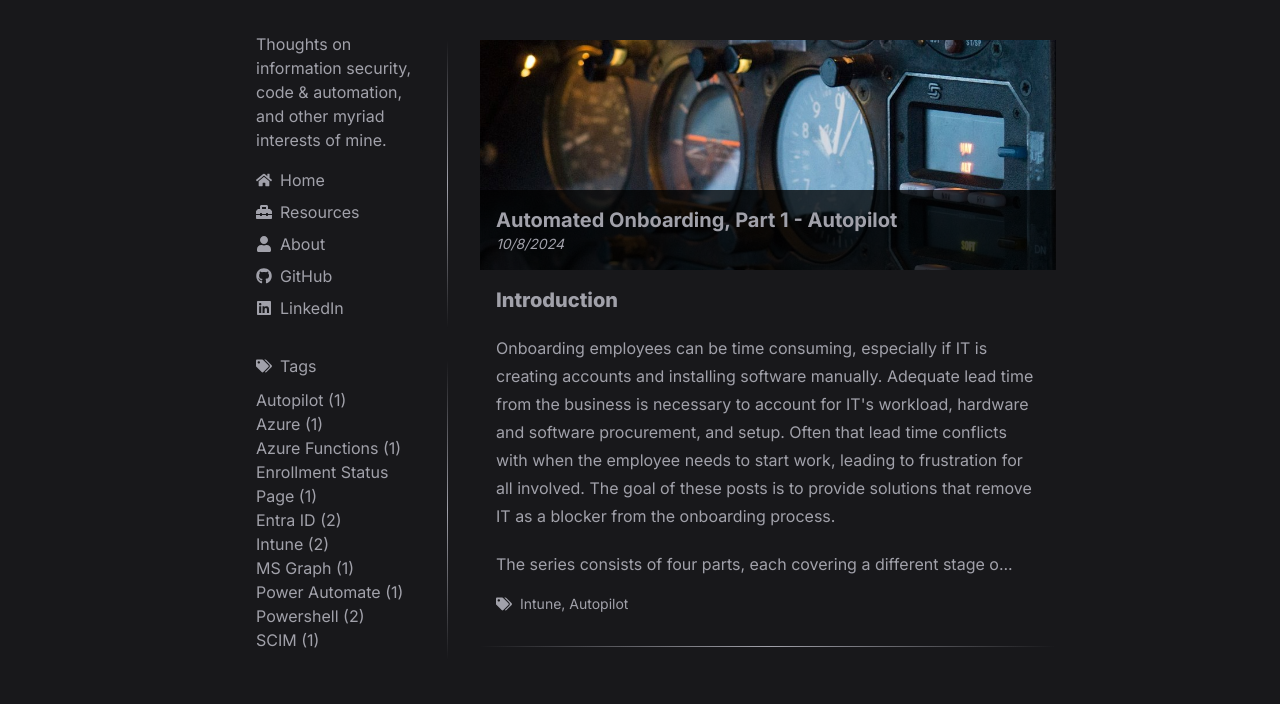
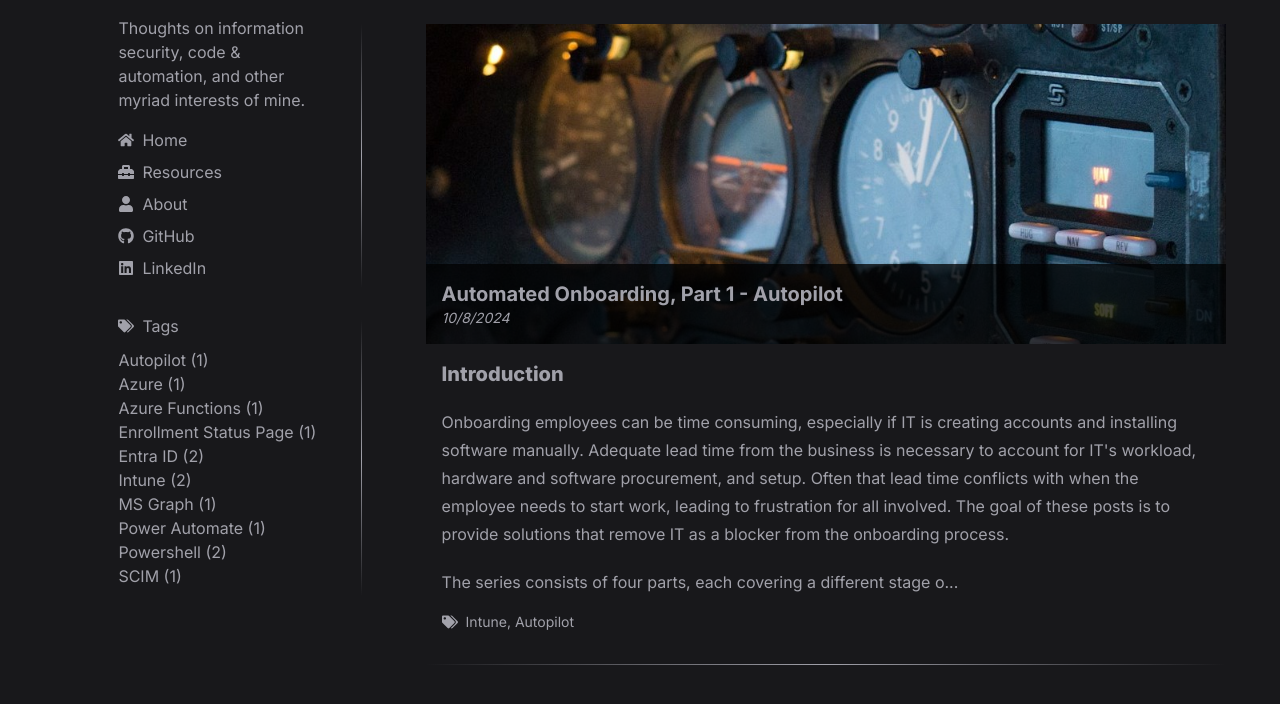
Before and after one commit to mattcbarrett/mattcbarrett.github.io, a Next.js app: page /tags/autopilot in a window 1280 px wide. Shown: the top 704 px of the page. Built offline with nearby package versions, Linux system fonts and the light colour scheme.

Commit message:
move Sidebar component and layout to layout.tsx

```diff
--- a/app/about/page.tsx
+++ b/app/about/page.tsx
@@ -1,35 +1,12 @@
 import React from 'react'
-import Sidebar from '../components/Sidebar'
-import { getAllPosts } from '@/lib/utilities'
 
 type Props = {}
 
 const AboutPage = (props: Props) => {
-  const allPosts = getAllPosts()
-  const tags =
-    allPosts
-      .map(post => post.tags)
-      .flat()
-      .sort()
-
-  const tagsLower =
-    allPosts
-      .map(post => post.tagsLower)
-      .flat()
-      .sort()
-
   return (
-    <div className="lg:container lg:mx-auto">
-      <div className="flex lg:flex-row lg:space-x-16 md:mx-8 flex-col justify-center">
-        {/* Move Sidebar component after 3/5th width div to place sidebar on right side of page. Then change parent div to flex-col-reverse to ensure menu button appears at top of page on small viewports. */}
-        <Sidebar tags={tags} tagsLower={tagsLower} />
-        <div className="flex flex-col lg:max-w-[800px] py-4">
-          <p className="prose prose-zinc400 text-left ml-4">
-            {"Most of my knowledge was gained from forums or blogs such as this, and I've come to share the philosophy that knowledge should be free. This site is a meager contribution."}
-          </p>
-        </div>
-      </div>
-    </div>
+    <p className="prose prose-zinc400 text-left ml-4">
+      {"Most of my knowledge was gained from forums or blogs such as this, and I've come to share the philosophy that knowledge should be free. This site is a meager contribution."}
+    </p>
   )
 }
 
--- a/app/components/BlogPost.tsx
+++ b/app/components/BlogPost.tsx
@@ -8,7 +8,7 @@ type Props = {
 const BlogPost = (props: Props) => {
   const { post } = props
   return (
-    <div className="container mx-auto lg:max-w-[800px]">
+    <>
       <div className="relative w-full">
         <img src={post.header_image} alt="header image" className="w-full object-cover" />
         <div className="w-full absolute bottom-0 md:p-4 p-2 bg-black bg-opacity-75">
@@ -39,7 +39,7 @@ const BlogPost = (props: Props) => {
       <div className="mt-4 md:ml-4 ml-2 text-sm italic">
         -{post.author}
       </div>
-    </div>
+    </>
   )
 }
 
--- a/app/components/BlogPostTeaser.tsx
+++ b/app/components/BlogPostTeaser.tsx
@@ -12,7 +12,7 @@ const BlogPostTeaser = (props: Props) => {
   const teaser = post.content.substring(0,550) + "..." //ellipsis so the post's content trails off
 
   return (
-    <div className="container mx-auto mt-6">
+    <div className="container mx-auto">
       <Link href={`/posts/${post.slug}`} className="hover:text-lime-400">
         <div className="relative w-full">
           <img src={post.header_image} alt="header image" className="w-full object-cover" />
@@ -50,7 +50,7 @@ const BlogPostTeaser = (props: Props) => {
           </div>
         </div>
       </div>
-      <div className="h-px bg-transparent bg-gradient-to-r from-transparent via-zinc-400 to-transparent mt-8"/>
+      <div className="h-px bg-transparent bg-gradient-to-r from-transparent via-zinc-400 to-transparent my-8"/>
     </div>
   )
 }
--- a/app/layout.tsx
+++ b/app/layout.tsx
@@ -1,7 +1,8 @@
 import type { Metadata } from "next";
 import { Inter } from "next/font/google";
 import "./globals.css";
-import Link from "next/link";
+import { getAllPosts } from "@/lib/utilities";
+import Sidebar from "./components/Sidebar";
 
 const inter = Inter({ subsets: ["latin"] });
 
@@ -15,6 +16,11 @@ export default function RootLayout({
 }: Readonly<{
   children: React.ReactNode;
 }>) {
+  const allPosts = getAllPosts()
+  const tags = allPosts.map(post => post.tags).flat().sort()
+  const tagsLower = allPosts.map(post => post.tagsLower).flat().sort()
+
+
   return (
     <html lang="en">
       <head>
@@ -22,15 +28,15 @@ export default function RootLayout({
         <script defer src="https://cloud.umami.is/script.js" data-website-id="5838b6ce-2920-4094-966d-f87a43bb57d4"></script>
       </head>
       <body className={`${inter.className} bg-zinc-900 text-zinc-400`}>
-        <div className="flex min-h-4 justify-center items-center">
-          {/* <div className="w-4/5 space-x-4 space-y-4 text-center">
-            <Link href={"/"}>Home</Link>
-            <Link href={"/projects"}>Projects</Link>
-            <Link href={"/about"}>About</Link>
-          </div> */}
+        <div className="lg:container lg:mx-auto">
+          <div className="flex lg:flex-row lg:space-x-16 md:mx-8 flex-col justify-center">
+            {/* Move Sidebar component after 3/5th width div to place sidebar on right side of page. Then change parent div to flex-col-reverse to ensure menu button appears at top of page on small viewports. */}
+            <Sidebar tags={tags} tagsLower={tagsLower} />
+            <div className="flex flex-col lg:max-w-[800px] lg:min-w-[800px] mt-6">
+              {children}
+            </div>
+          </div>
         </div>
-        {children}
-        {/* <div className="min-h-4" /> */}
       </body>
     </html>
   );
--- a/app/page.tsx
+++ b/app/page.tsx
@@ -7,18 +7,6 @@ import Link from "next/link";
 export default function Home() {
   const allPosts = getAllPosts()
 
-  const tags =
-    allPosts
-      .map(post => post.tags)
-      .flat()
-      .sort()
-
-  const tagsLower =
-    allPosts
-      .map(post => post.tagsLower)
-      .flat()
-      .sort()
-
     const paginatedPosts: Post[][] = []
 
     for (let i = 0; i < allPosts.length; i += 5) {
@@ -26,21 +14,15 @@ export default function Home() {
     }
 
   return (
-    <div className="lg:container lg:mx-auto">
-      <div className="flex lg:flex-row lg:space-x-16 md:mx-8 flex-col justify-center">
-        {/* Move Sidebar component after 3/5th width div to place sidebar on right side of page. Then change parent div to flex-col-reverse to ensure menu button appears at top of page on small viewports. */}
-        <Sidebar tags={tags} tagsLower={tagsLower} />
-        <div className="flex flex-col lg:max-w-[800px]">
+    <>
       {allPosts.map((post, index) => (
           <BlogPostTeaser post={post} key={post.slug} />
       ))}
-          <div className="text-center space-x-2 m-8">
+      <div className="text-center space-x-2 mb-8">
         {paginatedPosts.map((page, index) => (
           <Link href={`/page/${index + 1}`} key={`page-${index}`} className="hover:text-lime-400">{index + 1}</Link>
         ))}
       </div>
-        </div>
-      </div>
-    </div>
+    </>
   );
 }
--- a/app/page/[page]/page.tsx
+++ b/app/page/[page]/page.tsx
@@ -2,7 +2,6 @@ import React from 'react'
 import { getAllPosts } from '@/lib/utilities'
 import { Post } from '@/lib/types'
 import BlogPostTeaser from '@/app/components/BlogPostTeaser'
-import Sidebar from '@/app/components/Sidebar'
 import Link from 'next/link'
 
 type Props = {
@@ -31,18 +30,6 @@ const page = ({ params }: Props) => {
 
   const allPosts = getAllPosts()
 
-  const tags =
-  allPosts
-    .map(post => post.tags)
-    .flat()
-    .sort()
-
-const tagsLower =
-  allPosts
-    .map(post => post.tagsLower)
-    .flat()
-    .sort()
-
   const paginatedPosts: Post[][] = []
 
   for (let i = 0; i < allPosts.length; i += 5) { // Need to turn this into a function for re-use above and in /app.tsx
@@ -52,12 +39,7 @@ const tagsLower =
   const posts = paginatedPosts[(Number(page) - 1)] //Subtract 1 so the page number from the route matches the correct array index
 
   return (
-    <div className="flex items-center justify-center">
-      <div className="lg:w-4/5 md:w-full px-8 mx-auto">
-        <div className="flex flex-col lg:flex-row lg:space-x-8 justify-center">
-          {/* Move Sidebar component after 3/5th width div to place sidebar on right side of page. Then change parent div to flex-col-reverse to ensure menu button appears at top of page on small viewports. */}
-          <Sidebar tags={tags} tagsLower={tagsLower} />
-          <div className="flex flex-col w-full lg:w-3/5 justify-start space-y-4">
+    <>
       {posts.map((post, index) => (
         <BlogPostTeaser post={post} key={`item-${index}`}/>
       ))}
@@ -66,10 +48,7 @@ const tagsLower =
           <Link href={`/page/${index + 1}`} key={`page-${index + 1}`}>{index + 1}</Link>
         ))}
       </div>
-          </div>
-        </div>
-      </div>
-    </div>
+    </>
   )
 }
 
--- a/app/posts/[slug]/page.tsx
+++ b/app/posts/[slug]/page.tsx
@@ -1,7 +1,6 @@
 import { notFound } from "next/navigation"
 import { getAllPosts } from "@/lib/utilities"
 import BlogPost from "@/app/components/BlogPost"
-import Sidebar from "@/app/components/Sidebar"
 
 type Props = {
   params: any
@@ -20,32 +19,10 @@ export const generateStaticParams = async () => {
 const page = ({ params }: Props) => {
   const post = getAllPosts().find((post) => post.slug === params.slug)
 
-  const allPosts = getAllPosts()
-
-  const tags =
-    allPosts
-      .map(post => post.tags)
-      .flat()
-      .sort()
-
-  const tagsLower =
-    allPosts
-      .map(post => post.tagsLower)
-      .flat()
-      .sort()
-
   if (!post) notFound()
 
   return (
-    <div className="lg:container lg:mx-auto">
-      <div className="flex lg:flex-row lg:space-x-16 md:mx-8 flex-col justify-center mb-4">
-          {/* Move Sidebar component after 3/5th width div to place sidebar on right side of page. Then change parent div to flex-col-reverse to ensure menu button appears at top of page on small viewports. */}
-          <Sidebar tags={tags} tagsLower={tagsLower} />
-          <div className="flex flex-col mt-8">
-            <BlogPost post={post} />
-          </div>
-        </div>
-      </div>
+    <BlogPost post={post} />
   )
 }
 
--- a/app/resources/page.tsx
+++ b/app/resources/page.tsx
@@ -1,32 +1,15 @@
 import React from 'react'
-import Sidebar from '../components/Sidebar'
-import { getAllPosts } from '@/lib/utilities'
 import Link from 'next/link'
 
 type Props = {}
 
 const ResourcesPage = (props: Props) => {
-  const allPosts = getAllPosts()
-  const tags =
-    allPosts
-      .map(post => post.tags)
-      .flat()
-      .sort()
-
-  const tagsLower =
-    allPosts
-      .map(post => post.tagsLower)
-      .flat()
-      .sort()
-
   return (
-    <div className="lg:container lg:mx-auto">
-      <div className="flex lg:flex-row lg:space-x-16 md:mx-8 flex-col justify-center">
-        {/* Move Sidebar component after 3/5th width div to place sidebar on right side of page. Then change parent div to flex-col-reverse to ensure menu button appears at top of page on small viewports. */}
-        <Sidebar tags={tags} tagsLower={tagsLower} />
-        <div className="flex flex-col lg:min-w-[800px] py-4">
+    <>
+      {/* row 1 */}
       <div className="flex gap-16 max-w-4xl mx-auto">
 
+        {/* column 1 */}
         <div className="flex flex-col space-y-2">
           <p className="text-2xl font-bold text-center mb-2">Tools</p>
           <Link href="https://virustotal.com" className="hover:text-lime-400">
@@ -37,6 +20,7 @@ const ResourcesPage = (props: Props) => {
           </Link>
         </div>
 
+        {/* column 2 */}
         <div className="flex flex-col space-y-2">
           <p className="text-2xl font-bold text-center mb-2">Education</p>
           <Link href="https://p.ost2.fyi/courses/" className="hover:text-lime-400">
@@ -56,18 +40,15 @@ const ResourcesPage = (props: Props) => {
           </Link>
         </div>
 
+        {/* column 3 */}
         <div className="flex flex-col space-y-2">
           <p className="text-2xl font-bold text-center mb-2">Intel</p>
           <Link href="https://talkback.sh/" className="hover:text-lime-400">
             talkback.sh
           </Link>
         </div>
-
       </div>
-        </div>
-
-      </div>
-    </div>
+    </>
   )
 }
 
--- a/app/tags/[tag]/page.tsx
+++ b/app/tags/[tag]/page.tsx
@@ -25,36 +25,14 @@ const page = ({ params }: Props) => {
     if (postTags.includes(params.tag)) return post
   })
 
-  const allPosts = getAllPosts()
-
-  const tags =
-    allPosts
-      .map(post => post.tags)
-      .flat()
-      .sort()
-
-  const tagsLower =
-    allPosts
-      .map(post => post.tagsLower)
-      .flat()
-      .sort()
-
   if (!posts) notFound()
 
   return (
-    <div className="flex items-center justify-center">
-      <div className="lg:w-4/5 md:w-full px-8 mx-auto">
-        <div className="flex flex-col lg:flex-row lg:space-x-8 justify-center">
-          {/* Move Sidebar component after 3/5th width div to place sidebar on right side of page. Then change parent div to flex-col-reverse to ensure menu button appears at top of page on small viewports. */}
-          <Sidebar tags={tags} tagsLower={tagsLower} />
-          <div className="flex flex-col w-full lg:w-3/5 justify-start space-y-4">
-            {posts.map((post, index) => (
-              <BlogPostTeaser post={post} key={`item-${index}`}/>
-            ))}
-          </div>
-        </div>
-      </div>
-    </div>
+    <>
+      {posts.map((post, index) => (
+        <BlogPostTeaser post={post} key={`item-${index}`}/>
+      ))}
+    </>
   )
 }
 
```
Lines whose indentation alone changed are shown as unchanged.
